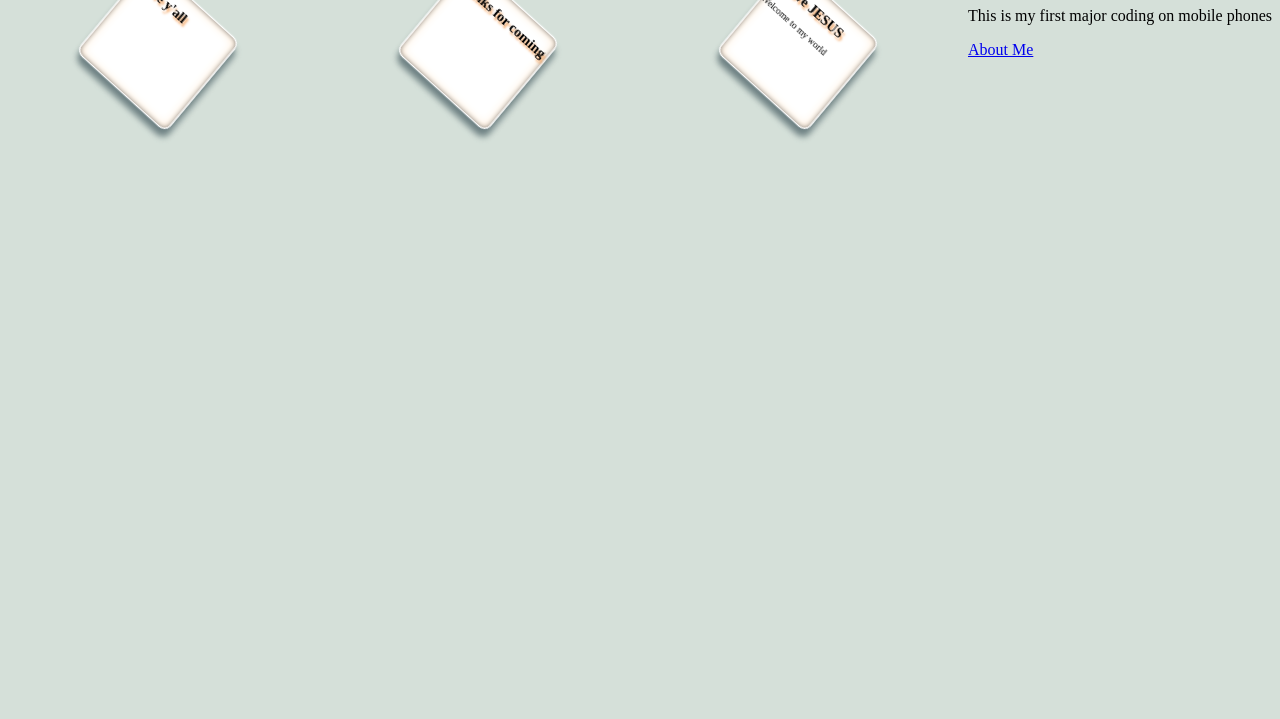
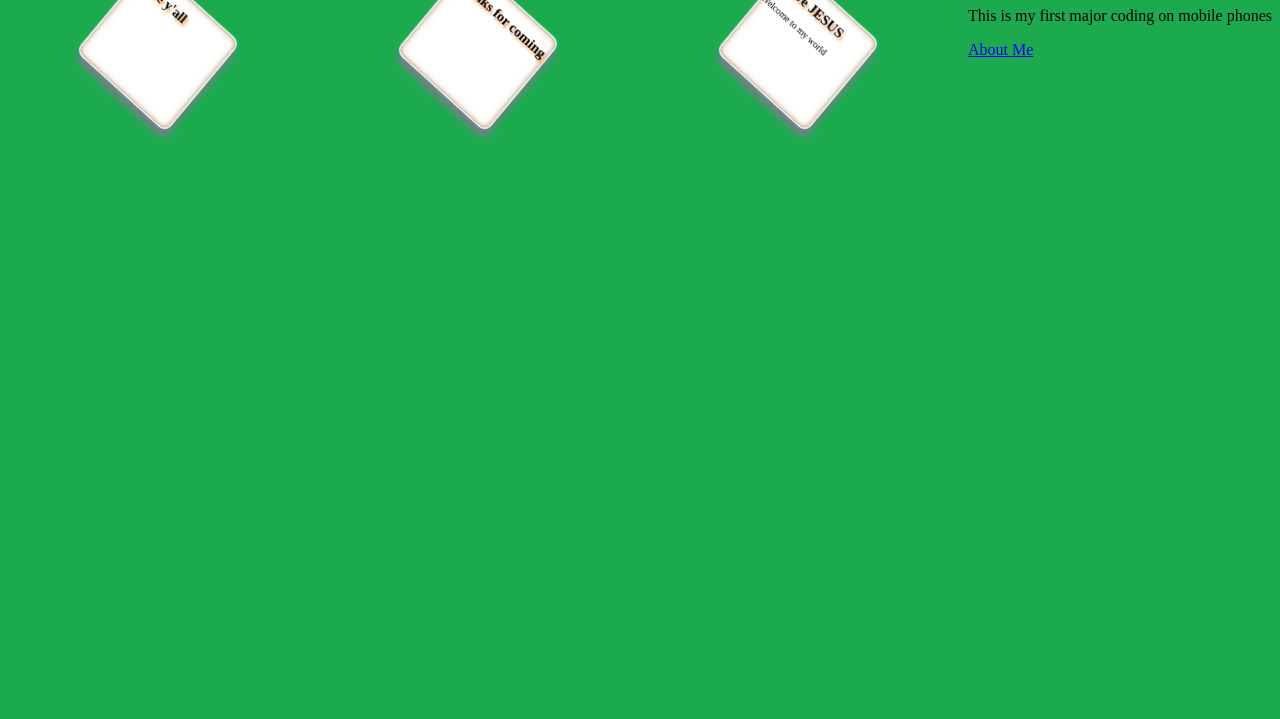
Before and after one commit to chisompc1234-cloud/Phonecode1, a plain HTML site: page index.html in a window 1280 px wide. Shown: the part 81-800 px from the top of the page. Drawn offline with Linux system fonts and the light colour scheme.

Commit message:
update website

```diff
--- a/style.css
+++ b/style.css
@@ -1,6 +1,5 @@
 body {
-  background-color: #D5E0D9;
-  perspective: 200px;
+  background-color: #1caa4f;
 }
 main {
   display: flex;
```
